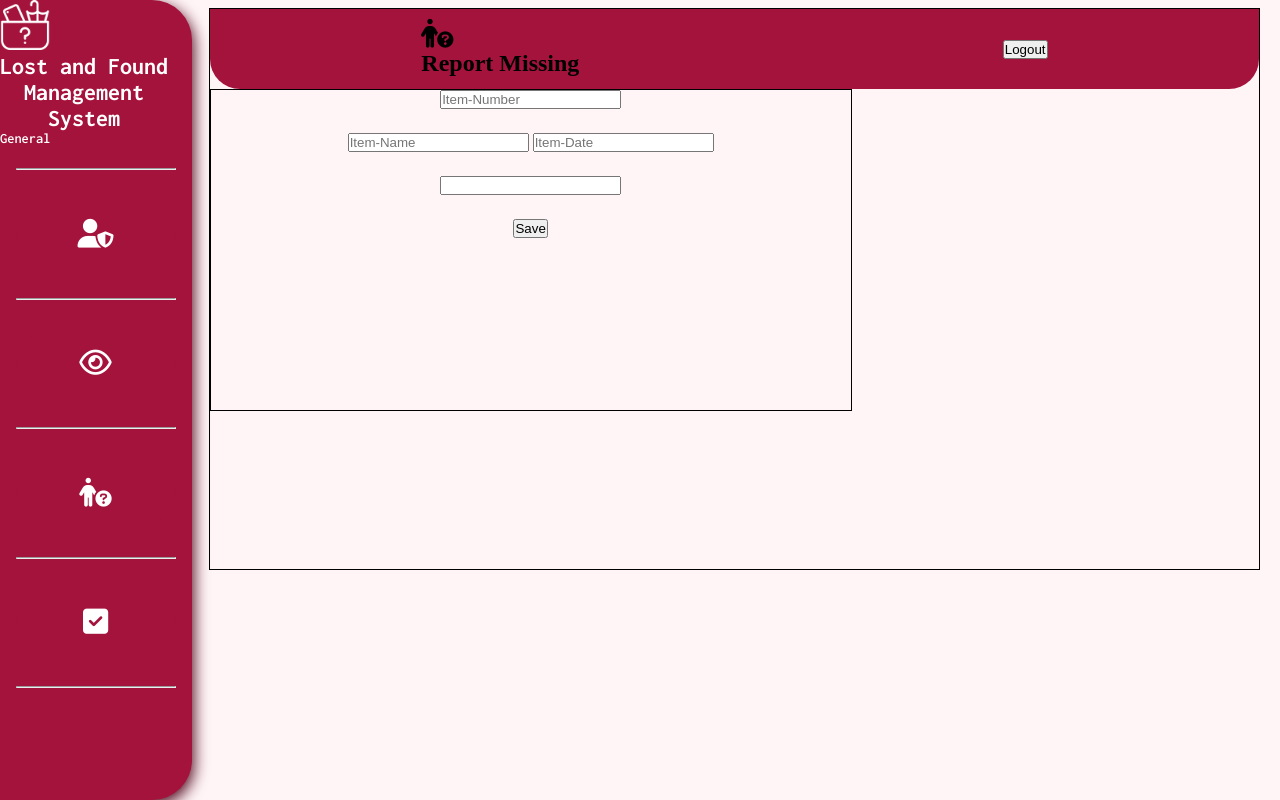
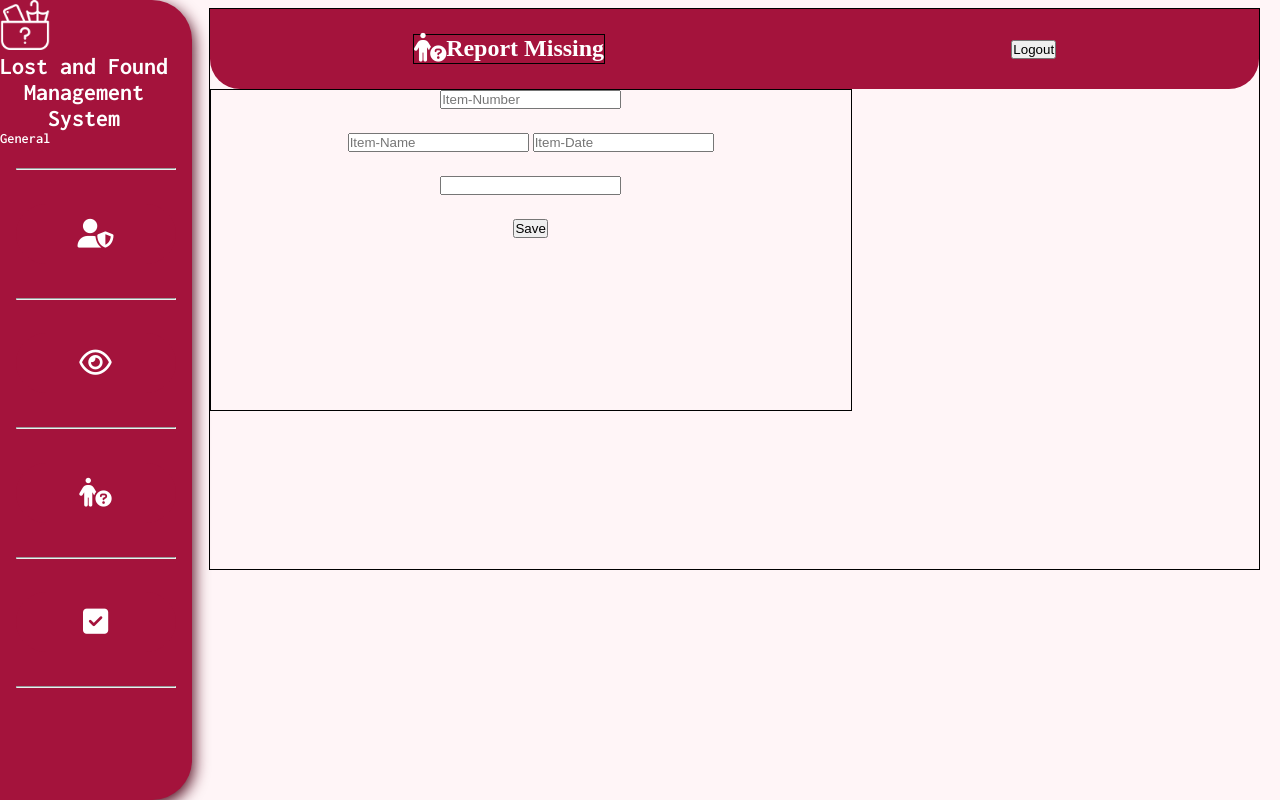
Before and after one commit to MarkRyuo/Lost-And-Found-Management-System, a PHP site: page /ReportMissing/ReportMissing.html in a window 1280 px wide. Run offline with PHP 8.4, Linux system fonts and the light colour scheme.

Commit message:
update here

```diff
--- a/ReportMissing/Reportmissing.css
+++ b/ReportMissing/Reportmissing.css
@@ -38,6 +38,7 @@ body {
   /* border: 1px solid black; */
 
   background-color: var(--bg-color-Aside);
+  color: #fff;
   border-bottom-left-radius: 30px;
   border-bottom-right-radius: 30px;
 
@@ -49,6 +50,12 @@ body {
   height: 10vh;
 
 }
+
+.report-missing {
+  border: 1px solid black;
+  display: flex;
+}
+
 
 /* report-section */
 
```
